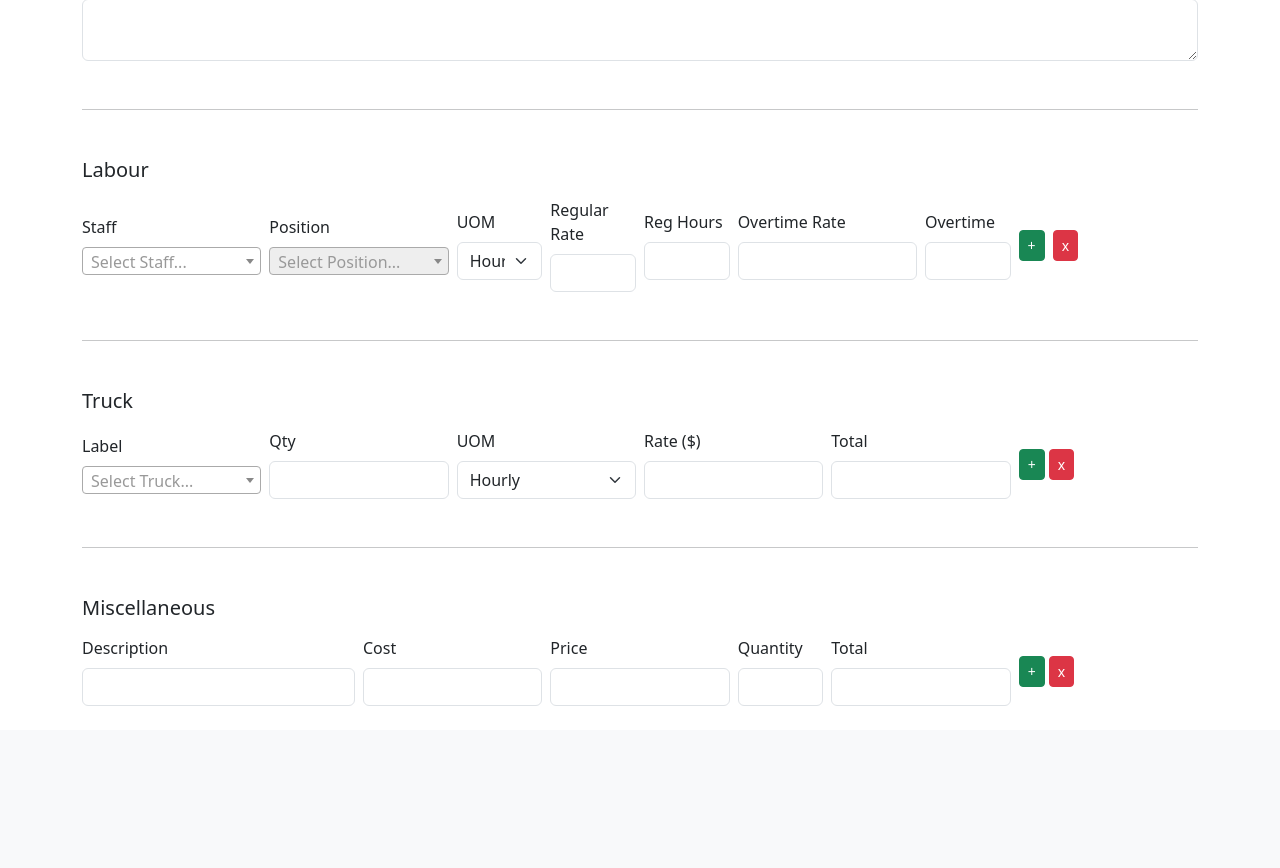
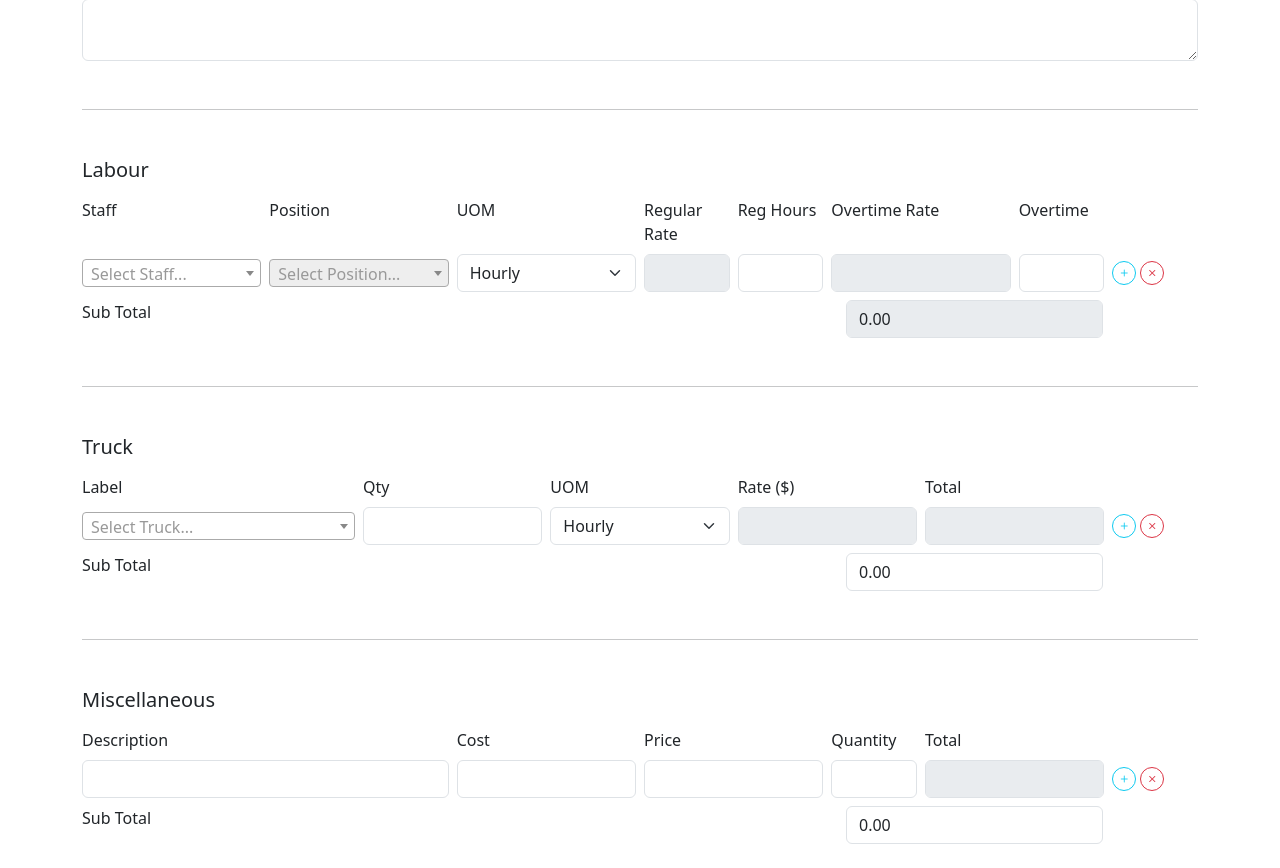
Before and after one commit to romani8/edit-ticket-app, a PHP site: page / in a window 1280 px wide. Shown: the part 520-1388 px from the top of the page. Before the commit the page ends 1226 px from the top, so only its background shows below. Run offline with PHP 8.4, Linux system fonts and the light colour scheme; data that the repository does not hold is empty; some libraries are stand-ins or nearby versions.

Commit message:
Added Sub Total and add/remove multiple rows

```diff
--- a/public/js/labour.js
+++ b/public/js/labour.js
@@ -57,32 +57,69 @@
         $regRate.val($selected.data('reg_rate') || '');
         $otRate.val($selected.data('ot_rate') || '');
         $uom.val($selected.data('uom') || 'Hourly');
+        calculateLabourSubTotal();
       });
+
+      $row.find('[name$="[reg_hours]"], [name$="[ot_hours]"]').on('input', function () {
+        calculateLabourSubTotal();
+      });
+    }
+
+    function calculateLabourSubTotal() {
+      let total = 0;
+      $('.labour-row').each(function () {
+        const regHours = parseFloat($(this).find('[name$="[reg_hours]"]').val()) || 0;
+        const otHours = parseFloat($(this).find('[name$="[ot_hours]"]').val()) || 0;
+        const regRate = parseFloat($(this).find('[name$="[reg_rate]"]').val()) || 0;
+        const otRate = parseFloat($(this).find('[name$="[ot_rate]"]').val()) || 0;
+
+        total += (regHours * regRate) + (otHours * otRate);
+      });
+
+      $('#labour-subtotal').val(total.toFixed(2));
     }
 
     function addLabourRow() {
         var $template = $('.labour-row').first();
         var newIndex = $('.labour-row').length;
-      var $clone = $template.clone(true, true).attr('data-index', newIndex);
+        var $clone = $template.clone(false);
+
+        $clone.attr('data-index', newIndex);
 
         $clone.find('[name]').each(function () {
           var $el = $(this);
           var oldName = $el.attr('name');
+          if (!oldName) return;
+
           var newName = oldName.replace(/\[\d+\]/, '[' + newIndex + ']');
-        $el.attr('name', newName).val('');
+          $el.attr('name', newName);
+
+          if (
+            oldName.includes('[reg_hours]') ||
+            oldName.includes('[ot_hours]')
+          ) {
+            $el.val('');
+          }
+
           if ($el.is('select')) {
-          $el.empty();
+            const placeholder = $el.find('option:first').clone();
+            $el.empty().append(placeholder).val('');
           }
         });
 
+        $clone.find('.select2-container').remove();
+        $clone.find('select').show();
+
         $('#labour-section').append($clone);
         initLabourRow($clone);
+        calculateLabourSubTotal();
       }
 
     function removeRow(btn) {
       var rows = $('.labour-row');
       if (rows.length > 1) {
         $(btn).closest('.labour-row').remove();
+        calculateLabourSubTotal();
       }
     }
 
@@ -94,5 +131,6 @@
       $('.labour-row').each(function () {
         initLabourRow(this);
       });
+      calculateLabourSubTotal();
     });
   })();
--- a/public/js/miscellaneous.js
+++ b/public/js/miscellaneous.js
@@ -9,15 +9,26 @@
 
     $desc.val('');
 
-      $price.add($qty).off('input').on('input', function () {
+    $price.add($qty).add($cost).on('input', function () {
       calculateTotal();
     });
 
     function calculateTotal() {
+      var cost = parseFloat($cost.val()) || 0;
       var qty = parseFloat($qty.val()) || 0;
       var price = parseFloat($price.val()) || 0;
-        $total.val((qty * price).toFixed(2));
+      $total.val((cost * qty * price).toFixed(2));
+      calculateMiscSubTotal();
     }
+  }
+
+  function calculateMiscSubTotal() {
+    var subtotal = 0;
+    $('.misc-row').each(function () {
+      var rowTotal = parseFloat($(this).find('.misc-total').val()) || 0;
+      subtotal += rowTotal;
+    });
+    $('#misc-subtotal').val(subtotal.toFixed(2));
   }
 
   function addMiscRow() {
@@ -34,12 +45,14 @@
 
     $('#misc-section').append($clone);
     initMiscRow($clone);
+    calculateMiscSubTotal();
   }
 
   function removeMiscRow(btn) {
     var rows = $('.misc-row');
     if (rows.length > 1) {
       $(btn).closest('.misc-row').remove();
+      calculateMiscSubTotal();
     }
   }
 
@@ -51,5 +64,6 @@
     $('.misc-row').each(function () {
       initMiscRow(this);
     });
+    calculateMiscSubTotal();
   });
 })();
--- a/public/js/truck.js
+++ b/public/js/truck.js
@@ -45,32 +45,64 @@
         var qty = parseFloat($qty.val()) || 0;
         var rate = parseFloat($rate.val()) || 0;
         $total.val((qty * rate).toFixed(2));
+        calculateTruckSubTotal();
       }
+    }
+
+    function calculateTruckSubTotal() {
+      var subtotal = 0;
+      $('.truck-row').each(function () {
+        var rowTotal = parseFloat($(this).find('.total').val()) || 0;
+        subtotal += rowTotal;
+      });
+      $('#truck-subtotal').val(subtotal.toFixed(2));
     }
 
     function addTruckRow() {
         var $template = $('.truck-row').first();
         var newIndex = $('.truck-row').length;
-      var $clone = $template.clone(true, true).attr('data-index', newIndex);
+        var $clone = $template.clone(false).attr('data-index', newIndex);
 
         $clone.find('[name]').each(function () {
           var $el = $(this);
           var oldName = $el.attr('name');
+          if (!oldName) return;
+
           var newName = oldName.replace(/\[\d+\]/, '[' + newIndex + ']');
-        $el.attr('name', newName).val('');
+          $el.attr('name', newName);
+
+          if (
+            oldName.includes('[quantity]')
+          ) {
+            $el.val('');
+          }
+
+          if (
+            oldName.includes('[rate]') ||
+            oldName.includes('[total]')
+          ) {
+            $el.val('');
+          }
+
           if ($el.is('select')) {
-          $el.empty();
+            var placeholder = $el.find('option:first').clone();
+            $el.empty().append(placeholder).val('');
           }
         });
 
+        $clone.find('.select2-container').remove();
+        $clone.find('select').show();
+
         $('#truck-section').append($clone);
         initTruckRow($clone);
+        calculateTruckSubTotal();
       }
 
     function removeTruckRow(btn) {
       var rows = $('.truck-row');
       if (rows.length > 1) {
         $(btn).closest('.truck-row').remove();
+        calculateTruckSubTotal();
       }
     }
 
@@ -82,5 +114,6 @@
       $('.truck-row').each(function () {
         initTruckRow(this);
       });
+      calculateTruckSubTotal();
     });
   })();
--- a/public/partials/labour-section.php
+++ b/public/partials/labour-section.php
@@ -1,47 +1,65 @@
 <h5 class="mt-5 mb-3">Labour</h5>
+
+<!-- labels -->
+<div class="row g-2">
+  <div class="col-md-2"><label class="form-label">Staff</label></div>
+  <div class="col-md-2"><label class="form-label">Position</label></div>
+  <div class="col-md-2"><label class="form-label">UOM</label></div>
+  <div class="col-md-1"><label class="form-label">Regular Rate</label></div>
+  <div class="col-md-1"><label class="form-label">Reg Hours</label></div>
+  <div class="col-md-2"><label class="form-label">Overtime Rate</label></div>
+  <div class="col-md-1"><label class="form-label">Overtime</label></div>
+  <div class="col-md-1"><label class="form-label">&nbsp;</label></div>
+</div>
+
 <div id="labour-section">
   <div class="labour-row row align-items-center mb-2 g-2" data-index="0">
     <div class="col-md-2">
-      <label class="form-label">Staff</label>
       <select class="form-select staff-select" name="labour[0][staff_id]"></select>
     </div>
-
     <div class="col-md-2">
-      <label class="form-label">Position</label>
       <select class="form-select position-select" name="labour[0][position_id]"></select>
     </div>
-
-    <div class="col-md-1">
-      <label class="form-label">UOM</label>
+    <div class="col-md-2">
       <select class="form-select uom-select" name="labour[0][uom]">
         <option value="Hourly">Hourly</option>
         <option value="Fixed">Fixed</option>
       </select>
     </div>
-
     <div class="col-md-1">
-      <label class="form-label">Regular Rate</label>
-      <input class="form-control reg-rate" name="labour[0][reg_rate]" readonly>
+      <input class="form-control reg-rate" name="labour[0][reg_rate]" readonly disabled>
     </div>
-
     <div class="col-md-1">
-      <label class="form-label">Reg Hours</label>
       <input type="number" class="form-control" name="labour[0][reg_hours]" min="0">
     </div>
-
     <div class="col-md-2">
-      <label class="form-label">Overtime Rate</label>
-      <input class="form-control ot-rate" name="labour[0][ot_rate]" readonly>
+      <input class="form-control ot-rate" name="labour[0][ot_rate]" readonly disabled>
     </div>
-
     <div class="col-md-1">
-      <label class="form-label">Overtime</label>
       <input type="number" class="form-control" name="labour[0][ot_hours]" min="0">
     </div>
-
     <div class="col-md-1">
-      <button type="button" class="btn btn-success btn-sm me-1" onclick="addLabourRow()">+</button>
-      <button type="button" class="btn btn-danger btn-sm" onclick="removeRow(this)">x</button>
+      <div class="d-flex gap-1">
+        <button type="button" class="btn rounded-circle p-0"
+          style="width: 24px; height: 24px; font-size: 14px; border: 1px solid #0dcaf0; color: #0dcaf0;"
+          onclick="addLabourRow()">
+          <i class="bi bi-plus"></i>
+        </button>
+        <button type="button" class="btn rounded-circle p-0"
+          style="width: 24px; height: 24px; font-size: 14px; border: 1px solid #dc3545; color: #dc3545;"
+          onclick="removeRow(this)">
+          <i class="bi bi-x"></i>
+        </button>
+      </div>
     </div>
   </div>
 </div>
+
+<div class="row mt-2">
+  <div class="col-md-6">
+    <label class="form-label">Sub Total</label>
+  </div>
+  <div class="col-md-5 text-end">
+    <input type="text" class="form-control w-auto d-inline-block" id="labour-subtotal" readonly disabled>
+  </div>
+</div>
--- a/public/partials/miscellaneous-section.php
+++ b/public/partials/miscellaneous-section.php
@@ -1,34 +1,55 @@
 <h5 class="mt-5 mb-3">Miscellaneous</h5>
+
+<!-- labels -->
+<div class="row g-2">
+  <div class="col-md-4"><label class="form-label">Description</label></div>
+  <div class="col-md-2"><label class="form-label">Cost</label></div>
+  <div class="col-md-2"><label class="form-label">Price</label></div>
+  <div class="col-md-1"><label class="form-label">Quantity</label></div>
+  <div class="col-md-2"><label class="form-label">Total</label></div>
+  <div class="col-md-1"><label class="form-label">&nbsp;</label></div>
+</div>
+
 <div id="misc-section">
   <div class="misc-row row align-items-center mb-2 g-2" data-index="0">
-    <div class="col-md-3">
-      <label class="form-label">Description</label>
+    <div class="col-md-4">
       <input type="text" class="form-control misc-desc" name="misc[0][description]">
     </div>
-
     <div class="col-md-2">
-      <label class="form-label">Cost</label>
       <input type="text" class="form-control misc-cost" name="misc[0][cost]">
     </div>
-
     <div class="col-md-2">
-      <label class="form-label">Price</label>
       <input type="text" class="form-control misc-price" name="misc[0][price]">
     </div>
-
     <div class="col-md-1">
-      <label class="form-label">Quantity</label>
       <input type="number" class="form-control misc-qty" name="misc[0][quantity]" min="0">
     </div>
-
     <div class="col-md-2">
-      <label class="form-label">Total</label>
-      <input type="text" class="form-control misc-total" name="misc[0][total]" readonly>
+      <input type="text" class="form-control misc-total" name="misc[0][total]" readonly disabled>
     </div>
-
-    <div class="col-md-1 d-flex align-items-end">
-      <button type="button" class="btn btn-success btn-sm me-1" onclick="addMiscRow()">+</button>
-      <button type="button" class="btn btn-danger btn-sm" onclick="removeMiscRow(this)">x</button>
+    <div class="col-md-1">
+      <div class="d-flex gap-1">
+        <button type="button" class="btn rounded-circle p-0"
+          style="width: 24px; height: 24px; font-size: 14px; border: 1px solid #0dcaf0; color: #0dcaf0;"
+          onclick="addMiscRow()">
+          <i class="bi bi-plus"></i>
+        </button>
+        <button type="button" class="btn rounded-circle p-0"
+          style="width: 24px; height: 24px; font-size: 14px; border: 1px solid #dc3545; color: #dc3545;"
+          onclick="removeMiscRow(this)">
+          <i class="bi bi-x"></i>
+        </button>
+      </div>
     </div>
   </div>
 </div>
+
+<!-- Subtotal -->
+<div class="row mt-2">
+  <div class="col-md-6">
+    <label class="form-label">Sub Total</label>
+  </div>
+  <div class="col-md-5 text-end">
+    <input type="text" class="form-control w-auto d-inline-block" id="misc-subtotal" readonly>
+  </div>
+</div>
--- a/public/partials/truck-section.php
+++ b/public/partials/truck-section.php
@@ -1,37 +1,56 @@
 <h5 class="mt-5 mb-3">Truck</h5>
+
+<div class="row g-2">
+  <div class="col-md-3"><label class="form-label">Label</label></div>
+  <div class="col-md-2"><label class="form-label">Qty</label></div>
+  <div class="col-md-2"><label class="form-label">UOM</label></div>
+  <div class="col-md-2"><label class="form-label">Rate ($)</label></div>
+  <div class="col-md-2"><label class="form-label">Total</label></div>
+  <div class="col-md-1"><label class="form-label">&nbsp;</label></div>
+</div>
+
 <div id="truck-section">
   <div class="truck-row row align-items-center mb-2 g-2" data-index="0">
-    <div class="col-md-2">
-      <label class="form-label">Label</label>
+    <div class="col-md-3">
       <select class="form-select truck-select" name="truck[0][truck_id]"></select>
     </div>
-
     <div class="col-md-2">
-      <label class="form-label">Qty</label>
       <input type="number" class="form-control quantity" name="truck[0][quantity]" min="0">
     </div>
-
     <div class="col-md-2">
-      <label class="form-label">UOM</label>
       <select class="form-select uom-select" name="truck[0][uom]">
         <option value="Hourly">Hourly</option>
         <option value="Fixed">Fixed</option>
       </select>
     </div>
-
     <div class="col-md-2">
-      <label class="form-label">Rate ($)</label>
-      <input type="text" class="form-control rate" name="truck[0][rate]" readonly>
+      <input type="text" class="form-control rate" name="truck[0][rate]" readonly disabled>
     </div>
-
     <div class="col-md-2">
-      <label class="form-label">Total</label>
-      <input type="text" class="form-control total" name="truck[0][total]" readonly>
+      <input type="text" class="form-control total" name="truck[0][total]" readonly disabled>
     </div>
-
-    <div class="col-md-1 d-flex align-items-end">
-      <button type="button" class="btn btn-success btn-sm me-1" onclick="addTruckRow()">+</button>
-      <button type="button" class="btn btn-danger btn-sm" onclick="removeTruckRow(this)">x</button>
+    <div class="col-md-1">
+      <div class="d-flex gap-1">
+        <button type="button" class="btn rounded-circle p-0"
+          style="width: 24px; height: 24px; font-size: 14px; border: 1px solid #0dcaf0; color: #0dcaf0;"
+          onclick="addTruckRow()">
+          <i class="bi bi-plus"></i>
+        </button>
+        <button type="button" class="btn rounded-circle p-0"
+          style="width: 24px; height: 24px; font-size: 14px; border: 1px solid #dc3545; color: #dc3545;"
+          onclick="removeTruckRow(this)">
+          <i class="bi bi-x"></i>
+        </button>
+      </div>
     </div>
   </div>
 </div>
+
+<div class="row mt-2">
+  <div class="col-md-6">
+    <label class="form-label">Sub Total</label>
+  </div>
+  <div class="col-md-5 text-end">
+    <input type="text" class="form-control w-auto d-inline-block" id="truck-subtotal" readonly>
+  </div>
+</div>
--- a/src/View/Partials/header.php
+++ b/src/View/Partials/header.php
@@ -5,8 +5,10 @@
     <!-- <title>Edit Ticket1</title> -->
     <meta name="viewport" content="width=device-width, initial-scale=1">
     <link href="https://cdn.jsdelivr.net/npm/bootstrap@5.3.3/dist/css/bootstrap.min.css" rel="stylesheet">
+    <link href="https://cdn.jsdelivr.net/npm/bootstrap-icons@1.10.5/font/bootstrap-icons.css" rel="stylesheet">
     <link href="https://cdn.jsdelivr.net/npm/select2@4.1.0-rc.0/dist/css/select2.min.css" rel="stylesheet">
     <script src="https://cdn.jsdelivr.net/npm/tinymce@6/tinymce.min.js"></script>
+
 </head>
 <body>
 <nav class="navbar navbar-expand-lg navbar-light bg-light">
```
Lines whose indentation alone changed are shown as unchanged.
